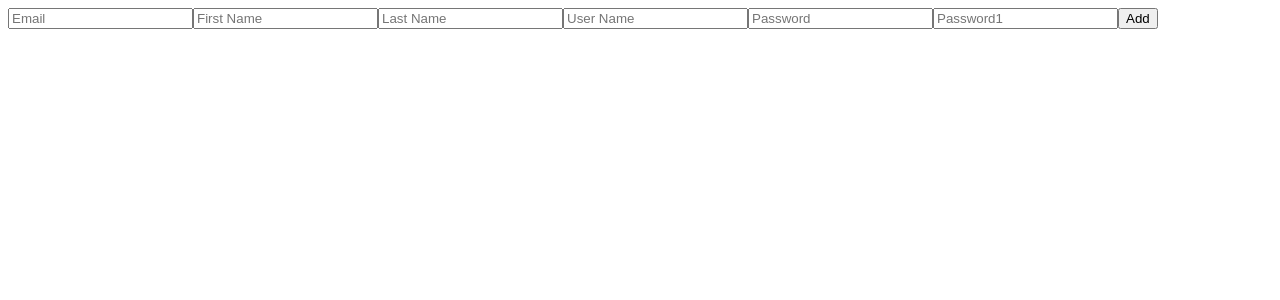
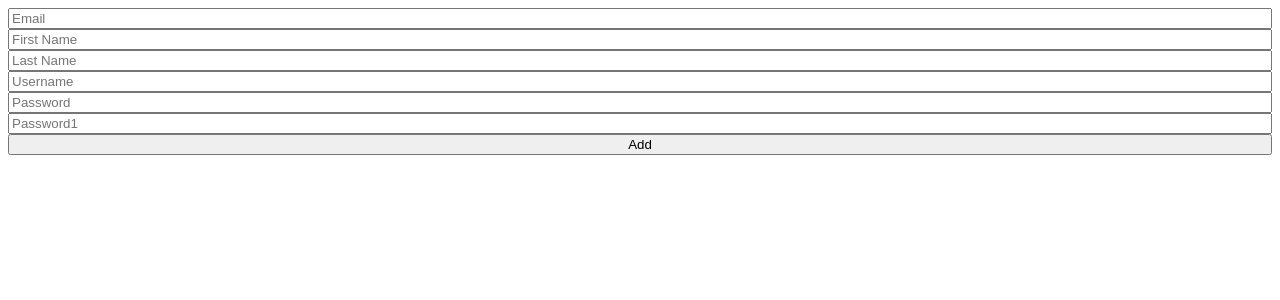
Before and after one commit to jian7061/learn-recoil, a React (Create React App) app in the folder recoil_todolist/: page / in a window 1280 px wide. Shown: the top 300 px of the page. Built offline with nearby package versions, Linux system fonts and the light colour scheme.

Commit message:
how to validate input date with handleSubmit & handle errors with formState

```diff
--- a/recoil_todolist/src/TodoList.tsx
+++ b/recoil_todolist/src/TodoList.tsx
@@ -1,4 +1,4 @@
-import { useState } from "react";
+// import { useState } from "react";
 import { useForm } from "react-hook-form";
 
 // export default function TodoList() {
@@ -21,17 +21,46 @@
 // }
 
 export default function TodoList() {
-  const { register, watch } = useForm();
-  console.log(watch());
+  const { register, handleSubmit, formState } = useForm();
+  //   handleSubmit is used to validate input data
+  const onValid = (data: any) => {
+    console.log(data);
+  };
+  //   formState.errors returns what is wrong with the submitted data as 'type'
+  console.log(formState.errors);
   return (
     <div>
-      <form>
-        <input {...register("email")} placeholder="Email" />
-        <input {...register("firstName")} placeholder="First Name" />
-        <input {...register("lastName")} placeholder="Last Name" />
-        <input {...register("userName")} placeholder="User Name" />
-        <input {...register("password")} placeholder="Password" />
-        <input {...register("password1")} placeholder="Password1" />
+      <form
+        style={{ display: "flex", flexDirection: "column" }}
+        onSubmit={handleSubmit(onValid)}
+      >
+        <input {...register("email", { required: true })} placeholder="Email" />
+        <input
+          {...register("firstName", { required: true })}
+          placeholder="First Name"
+        />
+        <input
+          {...register("lastName", { required: true })}
+          placeholder="Last Name"
+        />
+        <input
+          {...register("username", { required: true, minLength: 10 })}
+          placeholder="Username"
+        />
+        <input
+          {...register("password", { required: true, minLength: 5 })}
+          placeholder="Password"
+        />
+        <input
+          {...register("password1", {
+            required: "Password is required",
+            minLength: {
+              value: 5,
+              message: "Your password is too short.",
+            },
+          })}
+          placeholder="Password1"
+        />
         <button>Add</button>
       </form>
     </div>
```
